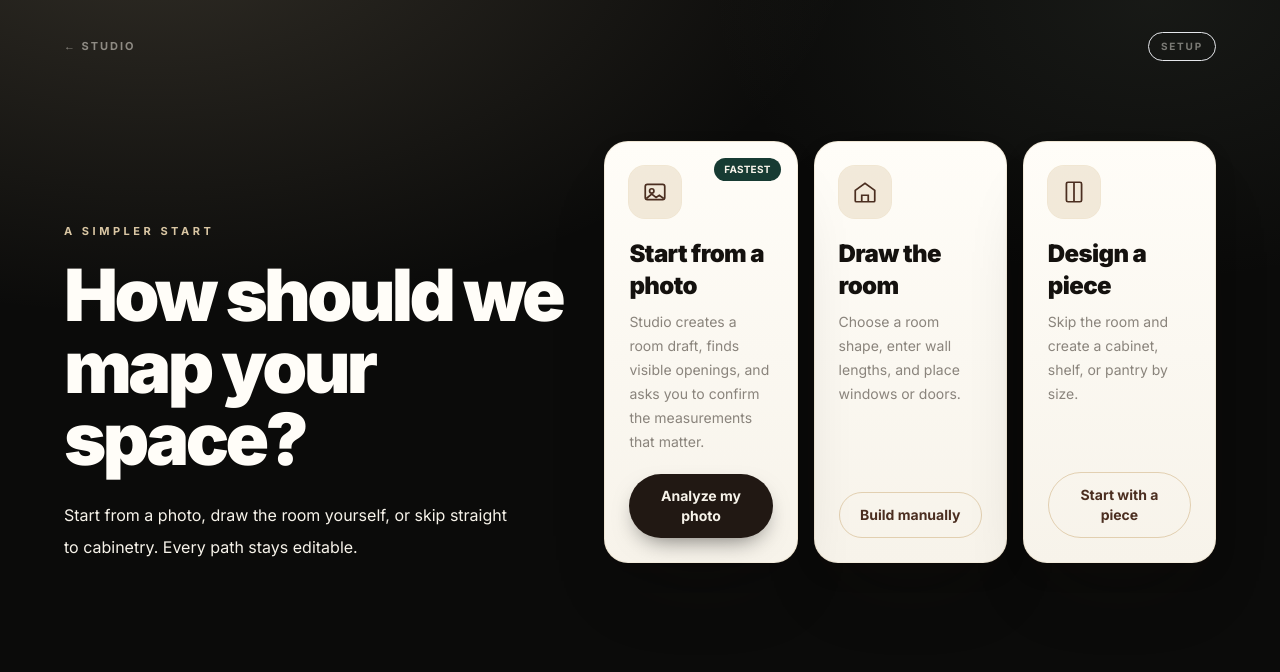
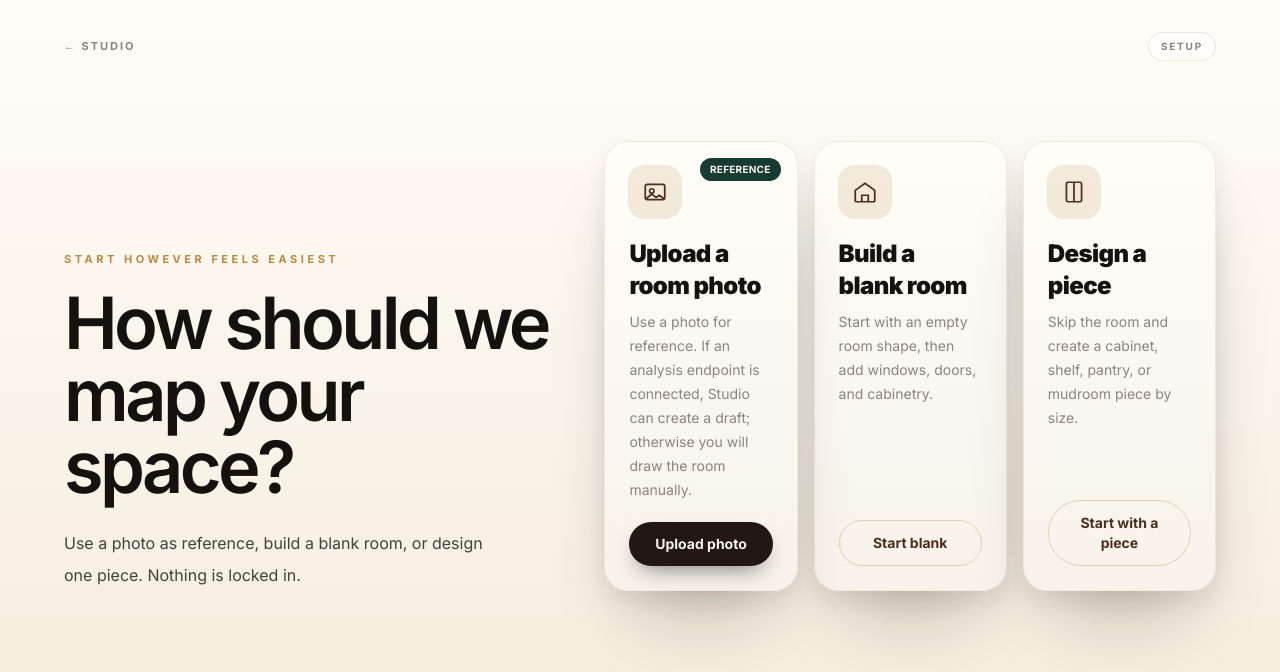
Before and after one commit to baseminany/Cabinet-business, a React (Vite) app: page / in a window 1280 px wide. Both pictures are taken after a click on the button "START DESIGNING". Shown: the top 672 px of the page. Built offline with nearby package versions, Linux system fonts and the light colour scheme; no server answers.

Commit message:
Make entry flow honest and blank-room-first

```diff
--- a/src/screens/EntryChoice.tsx
+++ b/src/screens/EntryChoice.tsx
@@ -4,6 +4,7 @@ import { useStore } from '../store';
 export default function EntryChoice() {
   const setStep = useStore((s) => s.setStep);
   const setRoom = useStore((s) => s.setRoom);
+  const startBlankRoom = useStore((s) => s.startBlankRoom);
   const analyze = useStore((s) => s.analyzeRoomPhoto);
   const applyRes = useStore((s) => s.applyRoomAnalysis);
   const status = useStore((s) => s.roomScanStatus);
@@ -20,74 +21,37 @@ export default function EntryChoice() {
     }
   }, [status, result, applyRes, setStep]);
 
-  const handleFile = (file?: File | null) => {
-    if (file) analyze(file);
-  };
+  const handleFile = (file?: File | null) => file && analyze(file);
 
   return (
-    <div className="luxury-shell nice-scroll min-h-0 flex-1 overflow-y-auto px-6 py-8 text-porcelain sm:px-10">
+    <div className="nice-scroll min-h-0 flex-1 overflow-y-auto bg-[linear-gradient(180deg,#fffdf8,#f4eadb)] px-6 py-8 text-ink sm:px-10">
       <div className="mx-auto flex max-w-6xl items-center justify-between">
-        <button onClick={() => setStep('welcome')} className="text-[11px] font-bold uppercase tracking-[0.18em] text-porcelain/50 transition hover:text-champagne">← Studio</button>
-        <span className="rounded-full border border-champagne/18 px-3 py-1.5 text-[10px] font-bold uppercase tracking-[0.18em] text-porcelain/45">Setup</span>
+        <button onClick={() => setStep('welcome')} className="text-[11px] font-bold uppercase tracking-[0.18em] text-ink-muted transition hover:text-brass">← Studio</button>
+        <span className="rounded-full border border-champagne/40 bg-white/70 px-3 py-1.5 text-[10px] font-bold uppercase tracking-[0.18em] text-ink-muted">Setup</span>
       </div>
 
       <div className="mx-auto grid max-w-6xl items-end gap-10 pb-12 pt-12 lg:grid-cols-[0.9fr_1.1fr] lg:pt-20">
         <div className="fade-up">
-          <p className="eyebrow text-champagne">A simpler start</p>
-          <h1 className="mt-5 text-5xl font-black leading-[0.92] tracking-[-0.05em] text-warmWhite sm:text-7xl">How should we map your space?</h1>
-          <p className="mt-6 max-w-md text-base leading-8 text-porcelain/62">
-            Start from a photo, draw the room yourself, or skip straight to cabinetry. Every path stays editable.
-          </p>
+          <p className="eyebrow text-brass">Start however feels easiest</p>
+          <h1 className="mt-5 text-5xl font-semibold leading-[0.94] tracking-[-0.05em] text-ink sm:text-7xl">How should we map your space?</h1>
+          <p className="mt-6 max-w-md text-base leading-8 text-ink-soft">Use a photo as reference, build a blank room, or design one piece. Nothing is locked in.</p>
         </div>
 
         <div className="grid gap-4 md:grid-cols-3">
-          <div
-            onDragOver={(e) => { e.preventDefault(); setDragOver(true); }}
-            onDragLeave={() => setDragOver(false)}
-            onDrop={(e) => { e.preventDefault(); setDragOver(false); handleFile(e.dataTransfer.files?.[0]); }}
-            className={'premium-card relative flex min-h-[22rem] flex-col p-6 text-ink transition ' + (dragOver ? 'ring-2 ring-brass' : '')}
-          >
-            <span className="absolute right-4 top-4 rounded-full bg-deepGreen px-2.5 py-1 text-[10px] font-bold uppercase tracking-wide text-porcelain">Fastest</span>
-            <IconShell>
-              <svg width="26" height="26" viewBox="0 0 24 24" fill="none" stroke="currentColor" strokeWidth="1.6"><rect x="3" y="5" width="18" height="14" rx="2" /><circle cx="9" cy="11" r="2" /><path d="m4 18 5-4 4 3 3-2 4 3" /></svg>
-            </IconShell>
-            <h2 className="mt-5 text-2xl font-black tracking-tight">Start from a photo</h2>
-            <p className="mt-2 flex-1 text-sm leading-6 text-ink-muted">
-              Studio creates a room draft, finds visible openings, and asks you to confirm the measurements that matter.
-            </p>
-
+          <div onDragOver={(e) => { e.preventDefault(); setDragOver(true); }} onDragLeave={() => setDragOver(false)} onDrop={(e) => { e.preventDefault(); setDragOver(false); handleFile(e.dataTransfer.files?.[0]); }} className={'premium-card relative flex min-h-[22rem] flex-col p-6 text-ink transition ' + (dragOver ? 'ring-2 ring-brass' : '')}>
+            <span className="absolute right-4 top-4 rounded-full bg-deepGreen px-2.5 py-1 text-[10px] font-bold uppercase tracking-wide text-porcelain">Reference</span>
+            <IconShell><svg width="26" height="26" viewBox="0 0 24 24" fill="none" stroke="currentColor" strokeWidth="1.6"><rect x="3" y="5" width="18" height="14" rx="2" /><circle cx="9" cy="11" r="2" /><path d="m4 18 5-4 4 3 3-2 4 3" /></svg></IconShell>
+            <h2 className="mt-5 text-2xl font-black tracking-tight">Upload a room photo</h2>
+            <p className="mt-2 flex-1 text-sm leading-6 text-ink-muted">Use a photo for reference. If an analysis endpoint is connected, Studio can create a draft; otherwise you will draw the room manually.</p>
             {roomPhoto && status !== 'idle' && <img src={roomPhoto} alt="room" className="mt-4 h-24 w-full rounded-2xl object-cover ring-1 ring-champagne/40" />}
-
-            <button onClick={() => fileRef.current?.click()} disabled={status === 'analyzing'} className="premium-button mt-5 px-4 py-3 text-sm disabled:opacity-60">
-              {status === 'analyzing' ? 'Analyzing…' : 'Analyze my photo'}
-            </button>
+            <button onClick={() => fileRef.current?.click()} disabled={status === 'analyzing'} className="premium-button mt-5 px-4 py-3 text-sm disabled:opacity-60">{status === 'analyzing' ? 'Checking photo…' : 'Upload photo'}</button>
             <input ref={fileRef} type="file" accept="image/*" capture="environment" className="hidden" onChange={(e) => handleFile(e.target.files?.[0])} />
-
-            {status === 'error' && (
-              <div className="mt-4 rounded-2xl bg-parchment/70 p-3 text-xs leading-5 text-ink-soft ring-1 ring-brass/30">
-                {error}
-                <button onClick={() => { setRoom({ enabled: true }); setStep('room'); }} className="mt-2 block font-bold text-walnut underline-offset-4 hover:underline">
-                  Use this photo as reference →
-                </button>
-              </div>
-            )}
+            {status === 'error' && <div className="mt-4 rounded-2xl bg-parchment/70 p-3 text-xs leading-5 text-ink-soft ring-1 ring-brass/30">{error}<button onClick={() => { setRoom({ enabled: true, openings: [] }); setStep('room'); }} className="mt-2 block font-bold text-walnut underline-offset-4 hover:underline">Continue with photo as reference →</button></div>}
           </div>
 
-          <EntryCard
-            icon={<svg width="26" height="26" viewBox="0 0 24 24" fill="none" stroke="currentColor" strokeWidth="1.6"><path d="M3 10.5 12 4l9 6.5V20a1 1 0 0 1-1 1H4a1 1 0 0 1-1-1z" /><path d="M9 21v-6h6v6" /></svg>}
-            title="Draw the room"
-            body="Choose a room shape, enter wall lengths, and place windows or doors."
-            cta="Build manually"
-            onClick={() => { setRoom({ enabled: true }); setStep('room'); }}
-          />
+          <EntryCard icon={<svg width="26" height="26" viewBox="0 0 24 24" fill="none" stroke="currentColor" strokeWidth="1.6"><path d="M3 10.5 12 4l9 6.5V20a1 1 0 0 1-1 1H4a1 1 0 0 1-1-1z" /><path d="M9 21v-6h6v6" /></svg>} title="Build a blank room" body="Start with an empty room shape, then add windows, doors, and cabinetry." cta="Start blank" onClick={startBlankRoom} />
 
-          <EntryCard
-            icon={<svg width="26" height="26" viewBox="0 0 24 24" fill="none" stroke="currentColor" strokeWidth="1.6"><rect x="5" y="3" width="14" height="18" rx="1.5" /><line x1="12" y1="3" x2="12" y2="21" /></svg>}
-            title="Design a piece"
-            body="Skip the room and create a cabinet, shelf, or pantry by size."
-            cta="Start with a piece"
-            onClick={() => { setRoom({ enabled: false }); setStep('pieces'); }}
-          />
+          <EntryCard icon={<svg width="26" height="26" viewBox="0 0 24 24" fill="none" stroke="currentColor" strokeWidth="1.6"><rect x="5" y="3" width="14" height="18" rx="1.5" /><line x1="12" y1="3" x2="12" y2="21" /></svg>} title="Design a piece" body="Skip the room and create a cabinet, shelf, pantry, or mudroom piece by size." cta="Start with a piece" onClick={() => { setRoom({ enabled: false, openings: [] }); setStep('pieces'); }} />
         </div>
       </div>
     </div>
@@ -99,12 +63,5 @@ function IconShell({ children }: { children: ReactNode }) {
 }
 
 function EntryCard({ icon, title, body, cta, onClick }: { icon: ReactNode; title: string; body: string; cta: string; onClick: () => void }) {
-  return (
-    <div className="premium-card flex min-h-[22rem] flex-col p-6 text-ink">
-      <IconShell>{icon}</IconShell>
-      <h2 className="mt-5 text-2xl font-black tracking-tight">{title}</h2>
-      <p className="mt-2 flex-1 text-sm leading-6 text-ink-muted">{body}</p>
-      <button onClick={onClick} className="mt-5 rounded-full border border-brass/35 px-4 py-3 text-sm font-bold text-walnut transition hover:border-walnut hover:bg-walnut hover:text-porcelain">{cta}</button>
-    </div>
-  );
+  return <div className="premium-card flex min-h-[22rem] flex-col p-6 text-ink"><IconShell>{icon}</IconShell><h2 className="mt-5 text-2xl font-black tracking-tight">{title}</h2><p className="mt-2 flex-1 text-sm leading-6 text-ink-muted">{body}</p><button onClick={onClick} className="mt-5 rounded-full border border-brass/35 px-4 py-3 text-sm font-bold text-walnut transition hover:border-walnut hover:bg-walnut hover:text-porcelain">{cta}</button></div>;
 }
```
